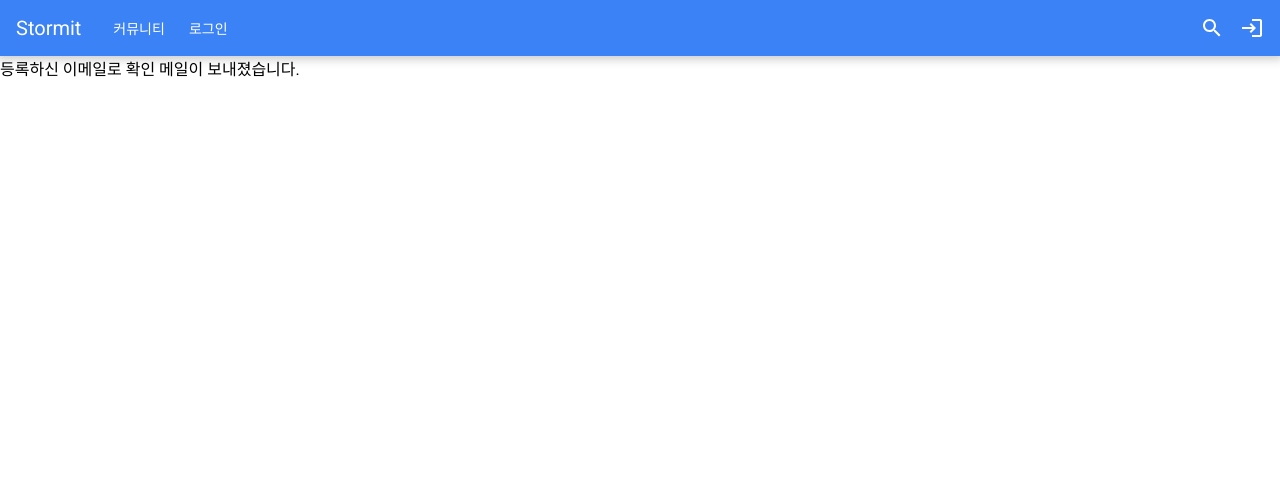
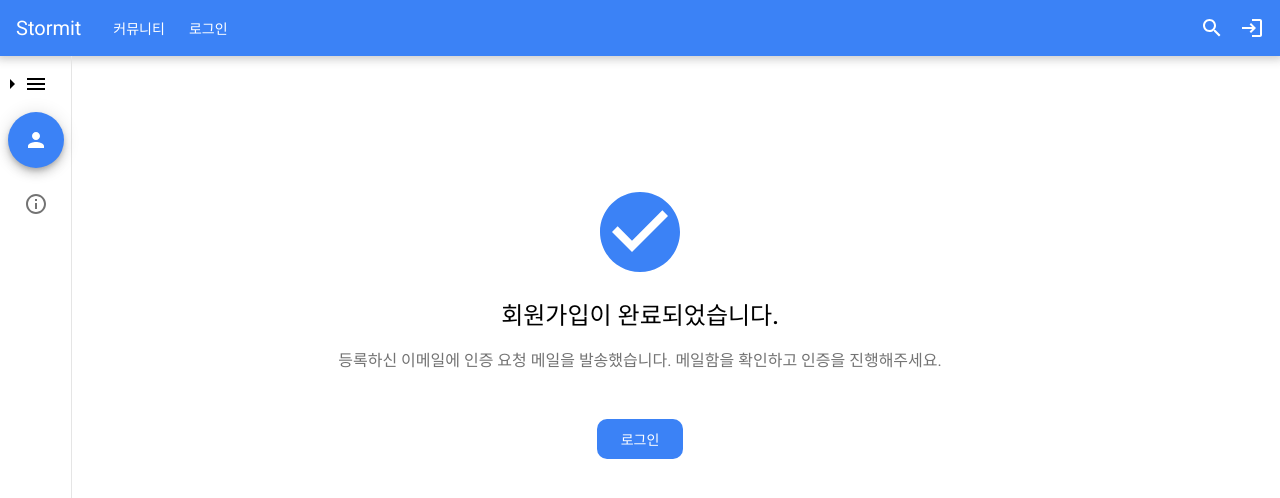
Before and after one commit to codestates/beb-04-stormit, a React (Create React App) app in the folder client/: page /email in a window 1280 px wide. Shown: the top 498 px of the page. Built offline with nearby package versions, Linux system fonts and the light colour scheme; no server answers.

Commit message:
feat: 이메일 전송 확인 페이지 추가

```diff
--- a/client/src/components/CommentCard.tsx
+++ b/client/src/components/CommentCard.tsx
@@ -143,6 +143,7 @@ const CommentCard: React.FC<Props> = ({
 
     try {
       await updateCommentAPI(commentId, body);
+      setEditMode(false);
       if (refresh) refresh();
     } catch (error) {
       console.log(error);
--- a/client/src/pages/About.tsx
+++ b/client/src/pages/About.tsx
@@ -14,7 +14,7 @@ const Base = styled.div`
   }
 
   .about-description {
-    font-size: 2rem;
+    font-size: 1.5rem; // 24px
     font-weight: 500;
     color: ${palette.gray[400]};
   }
--- a/client/src/pages/EmailSent.tsx
+++ b/client/src/pages/EmailSent.tsx
@@ -1,10 +1,56 @@
 import React from "react";
 import styled from "styled-components";
+import NavigationRail from "../components/NavigationRail";
+import CheckCircleIcon from "@mui/icons-material/CheckCircle";
+import palette from "../styles/palette";
+import Button from "../components/common/Button";
+import { useNavigate } from "react-router-dom";
 
-const Base = styled.div``;
+const Base = styled.div`
+  display: flex;
+  flex-direction: column;
+  align-items: center;
+  justify-content: center;
+  gap: 1rem;
+
+  margin-top: 8rem;
+
+  .email-sent-icon {
+    width: 6rem;
+    height: 6rem;
+    color: ${palette.blue[500]};
+  }
+
+  .email-sent-title {
+    font-size: 1.5rem;
+    font-weight: 500;
+  }
+
+  .email-sent-description {
+    color: ${palette.gray[500]};
+    margin: 0 4rem;
+    margin-bottom: 2rem;
+    text-align: center;
+  }
+`;
 
 const EmailSent: React.FC = () => {
-  return <Base>등록하신 이메일로 확인 메일이 보내졌습니다.</Base>;
+  const navigate = useNavigate();
+
+  return (
+    <Base>
+      <NavigationRail />
+      <CheckCircleIcon className="email-sent-icon" />
+      <p className="email-sent-title">회원가입이 완료되었습니다.</p>
+      <p className="email-sent-description">
+        등록하신 이메일에 인증 요청 메일을 발송했습니다. 메일함을 확인하고
+        인증을 진행해주세요.
+      </p>
+      <Button variant="contained" onClick={() => navigate("/login")}>
+        로그인
+      </Button>
+    </Base>
+  );
 };
 
 export default EmailSent;
```
